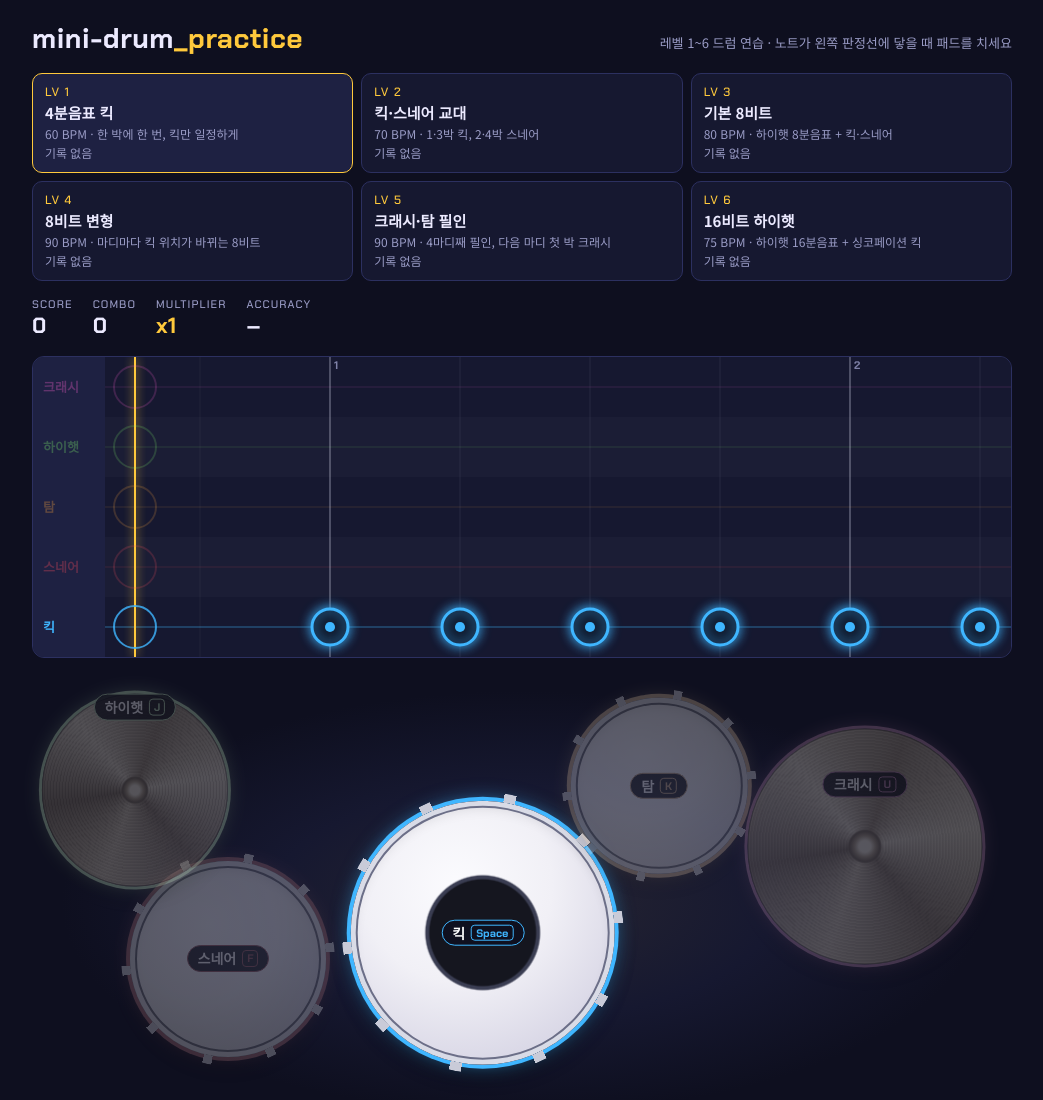
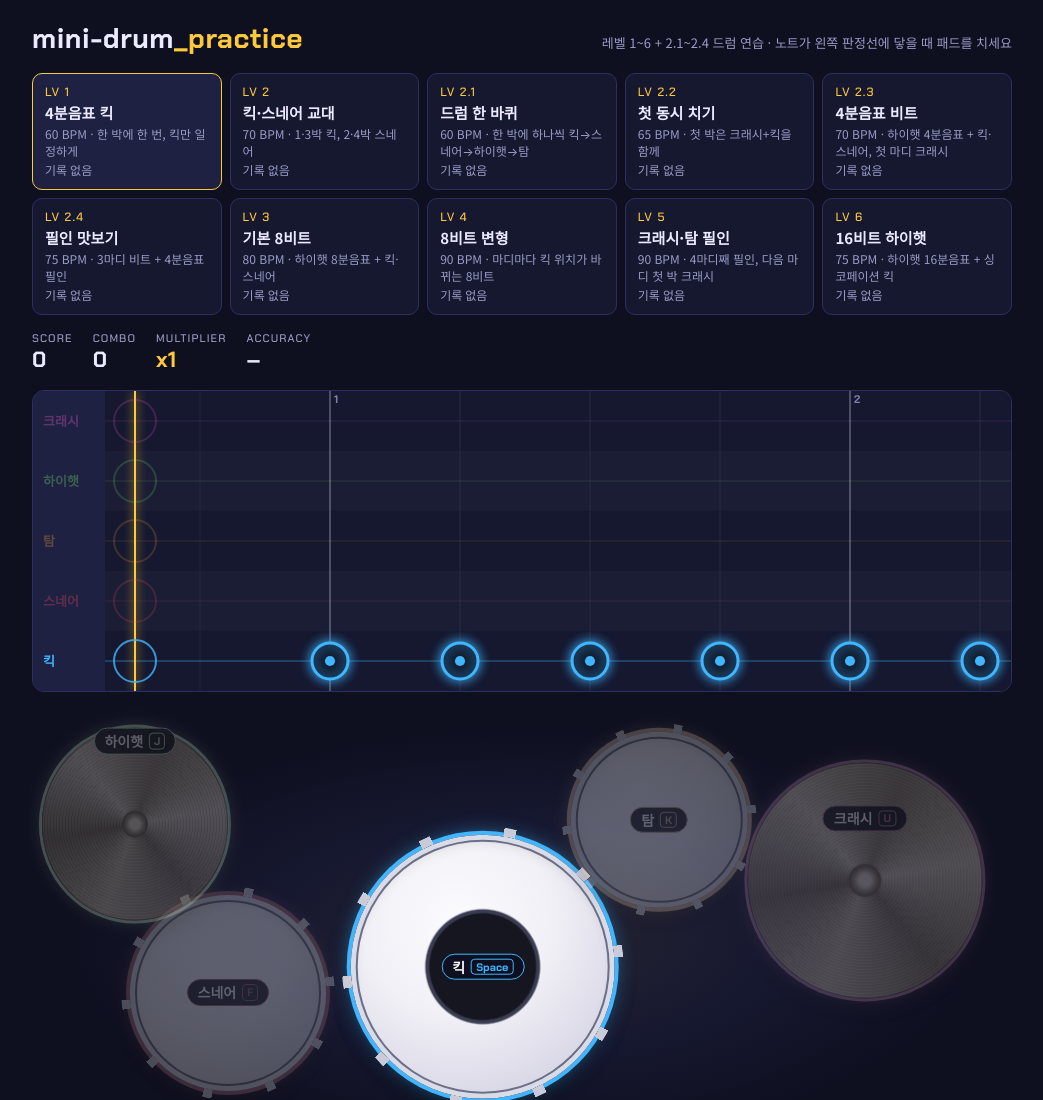
Before and after one commit to hunykang/mini-drum-practice, a plain HTML site: page index.html in a window 1280 px wide. Shown: the top 1100 px of the page, without its empty margins (118-1161 px from the left). Drawn offline with Linux system fonts and the light colour scheme.

Commit message:
레벨 2.1~2.4 추가 및 유지보수 문서 갱신
- 다섯 드럼을 모두 쓰는 4분음표 징검다리 레벨 2.1~2.4를 레벨 2와 3 사이에 추가
- 다음 레벨을 번호 계산 대신 배열 순서로 찾도록 수정, 레벨 카드 5열 배치
- MAINTENANCE.md에 레벨 순서표와 소수 레벨 번호 주의사항 추가

Co-Authored-By: Claude Opus 5.5 <noreply@anthropic.com>

```diff
--- a/index.html
+++ b/index.html
@@ -50,7 +50,8 @@ h1 { font-family: var(--font-display); font-weight: 700; font-size: 28px; letter
 h1 span { color: var(--accent); }
 .sub { color: var(--muted); font-size: 13px; margin: 0; }
 
-.levels { display: grid; grid-template-columns: repeat(3, minmax(0, 1fr)); gap: 8px; }
+.levels { display: grid; grid-template-columns: repeat(5, minmax(0, 1fr)); gap: 8px; }
+@media (max-width: 900px) { .levels { grid-template-columns: repeat(3, minmax(0, 1fr)); } }
 .lv {
   text-align: left; font: inherit; color: var(--fg); cursor: pointer;
   background: var(--panel); border: 1px solid var(--line); border-radius: 10px;
@@ -274,7 +275,7 @@ input[type="checkbox"] { accent-color: var(--accent); width: 16px; height: 16px;
 <div class="wrap">
   <header>
     <h1>mini-drum<span>_practice</span></h1>
-    <p class="sub">레벨 1~6 드럼 연습 · 노트가 왼쪽 판정선에 닿을 때 패드를 치세요</p>
+    <p class="sub">레벨 1~6 + 2.1~2.4 드럼 연습 · 노트가 왼쪽 판정선에 닿을 때 패드를 치세요</p>
   </header>
 
   <div class="levels" id="levels"></div>
@@ -373,6 +374,21 @@ const LEVELS = [
     notes: pattern(8, () => [[0, 'kick'], [1, 'kick'], [2, 'kick'], [3, 'kick']]) },
   { lv: 2, name: '킥·스네어 교대', desc: '1·3박 킥, 2·4박 스네어', bpm: 70, bars: 8, lanes: ['snare', 'kick'],
     notes: pattern(8, () => [[0, 'kick'], [1, 'snare'], [2, 'kick'], [3, 'snare']]) },
+  // 2.x: 다섯 드럼을 모두 쓰지만 4분음표만 쓰는 징검다리 레벨 (레벨 3의 8분음표보다 쉬움)
+  { lv: 2.1, name: '드럼 한 바퀴', desc: '한 박에 하나씩 킥→스네어→하이햇→탐', bpm: 60, bars: 8, lanes: ['crash', 'hihat', 'tom', 'snare', 'kick'],
+    notes: pattern(8, b => [[0, 'kick'], [1, 'snare'], [2, 'hihat'], [3, b % 4 === 3 ? 'crash' : 'tom']]) },
+  { lv: 2.2, name: '첫 동시 치기', desc: '첫 박은 크래시+킥을 함께', bpm: 65, bars: 8, lanes: ['crash', 'hihat', 'tom', 'snare', 'kick'],
+    notes: pattern(8, b => [[0, 'crash'], [0, 'kick'], [1, 'snare'], [2, b % 2 ? 'tom' : 'hihat'], [3, 'snare']]) },
+  { lv: 2.3, name: '4분음표 비트', desc: '하이햇 4분음표 + 킥·스네어, 첫 마디 크래시', bpm: 70, bars: 8, lanes: ['crash', 'hihat', 'tom', 'snare', 'kick'],
+    notes: pattern(8, b => [
+      [0, b % 4 === 0 ? 'crash' : 'hihat'], [1, 'hihat'], [2, 'hihat'], [3, 'hihat'],
+      [0, 'kick'], [1, 'snare'], [2, 'kick'], [3, b % 4 === 3 ? 'tom' : 'snare'],
+    ]) },
+  { lv: 2.4, name: '필인 맛보기', desc: '3마디 비트 + 4분음표 필인', bpm: 75, bars: 8, lanes: ['crash', 'hihat', 'tom', 'snare', 'kick'],
+    notes: pattern(8, b => b % 4 === 3
+      ? [[0, 'snare'], [1, 'snare'], [2, 'tom'], [3, 'tom']] // 필인: 다음 마디 첫 박에 크래시
+      : [[0, b % 4 === 0 ? 'crash' : 'hihat'], [1, 'hihat'], [2, 'hihat'], [3, 'hihat'],
+         [0, 'kick'], [1, 'snare'], [2, 'kick'], [3, 'snare']]) },
   { lv: 3, name: '기본 8비트', desc: '하이햇 8분음표 + 킥·스네어', bpm: 80, bars: 8, lanes: ['hihat', 'snare', 'kick'],
     notes: pattern(8, b => {
       const a = [];
@@ -471,7 +487,7 @@ const fx = [];
 function renderLevels() {
   $('levels').innerHTML = LEVELS.map((L, i) => {
     const b = best[L.lv], locked = !isUnlocked(i);
-    const bestTxt = locked ? `잠김 · LV ${L.lv - 1} 정확도 ${UNLOCK_ACC}% 필요`
+    const bestTxt = locked ? `잠김 · LV ${LEVELS[i - 1].lv} 정확도 ${UNLOCK_ACC}% 필요`
       : b ? `최고 ${b.rank} · ${b.acc.toFixed(1)}% · ${b.score.toLocaleString()}점${isCleared(L.lv) ? ' · 통과' : ''}` : '기록 없음';
     return `<button class="lv${locked ? ' locked' : ''}" type="button" id="lv${L.lv}" data-i="${i}" aria-pressed="${i === sel}" ${state === 'playing' || locked ? 'disabled' : ''}>
       <span class="tag">LV ${L.lv}</span><span class="name">${L.name}</span>
@@ -652,8 +668,9 @@ function finish() {
       saveBest(best);
     }
     if (hasNext) {
-      if (!wasOpen && isUnlocked(sel + 1)) note += `LV ${run.L.lv + 1}이 열렸습니다.`;
-      else if (!isUnlocked(sel + 1)) note += `100% 이상 속도에서 정확도 ${UNLOCK_ACC}% 이상이면 LV ${run.L.lv + 1}이 열립니다.`;
+      const nextLv = LEVELS[sel + 1].lv; // 레벨 번호는 2.1처럼 소수일 수 있으니 배열 순서로 다음 레벨을 찾음
+      if (!wasOpen && isUnlocked(sel + 1)) note += `다음 레벨(LV ${nextLv})이 열렸습니다.`;
+      else if (!isUnlocked(sel + 1)) note += `100% 이상 속도에서 정확도 ${UNLOCK_ACC}% 이상이면 LV ${nextLv}이 열립니다.`;
     } else if (acc >= UNLOCK_ACC) note += '마지막 레벨까지 통과했습니다.';
   }
   $('rNote').textContent = note;
```
Also changed, not shown: 1 other file.
